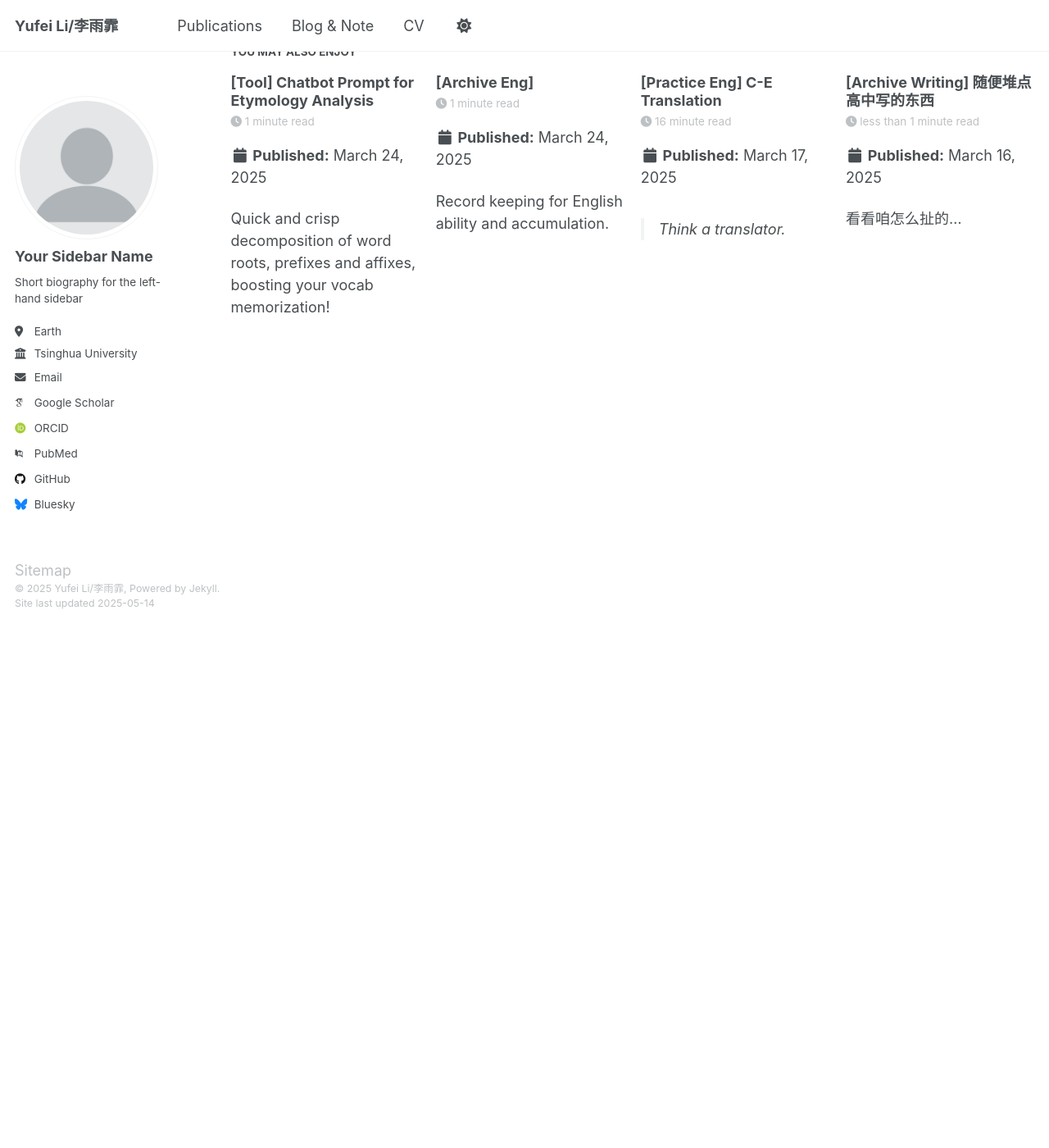
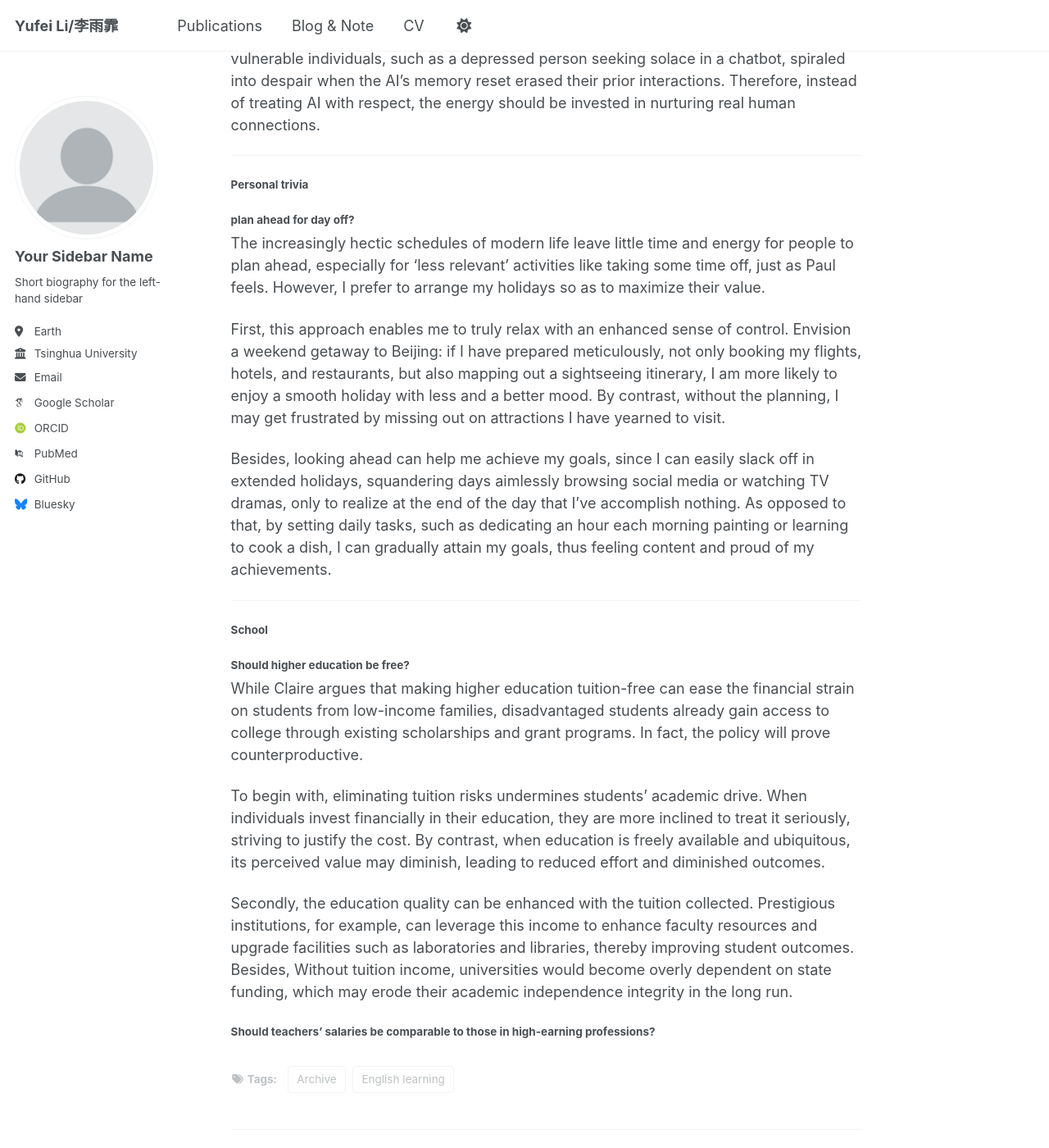
Before and after one commit to Floraaah/Floraaah, a Jekyll site: the page built from _posts/2025-05-14-blog-post-1.md, in a window 1280 px wide and 1400 px high, scrolled down 5184 px. Shown: the whole window at 82% size. Built offline with Jekyll 4.4.1, drawn with Linux system fonts in a browser that asks for light colours; some web fonts are replaced; before the commit the page ends 5948 px from its top, so only the background shows below that; some of the changed text lies outside the part shown.

Commit message:
Update 2025-05-14-blog-post-1.md

```diff
--- a/_posts/2025-05-14-blog-post-1.md
+++ b/_posts/2025-05-14-blog-post-1.md
@@ -61,6 +61,11 @@ The emerging AI avatars in social platforms reignite the debate over online pers
 
 Secondly, influencers frequently present false or exaggerated lifestyles, which can cause their followers to feel inadequate or stressed. Edited photos and fabricated stories are common, and followers who take these posts seriously may develop unrealistic expectations. This can negatively impact mental health, especially among younger users who are more susceptible to self-comparison.
 
+##### stay in one city?
+I firmly advocate for frequent relocation across cities, aligning with Claire’s perspective that novel environments combat mental stagnation. Neuroscientific studies confirm that adapting to unfamiliar settings stimulates neuroplasticity, enhancing cognitive flexibility and resilience—traits indispensable in today’s dynamic world. While the logistical hassles of moving exist, the long-term psychological dividends, such as heightened problem-solving skills, justify the effort.
+
+Despite Andrew’s claim that long-term residence may foster close ties in a single community, mobile living can actually deepen social capital. By navigating diverse communities, individuals master intercultural communication—a skill paramount in globalized professions. Besides, unlike localized networks that often consist of homogenous contacts, mobile individuals tend to build diverse networks across industries and regions. My cousin, for instance, secured three job offers after relocating twice, attributing her success to an expanded network and nuanced understanding of regional professional norms.
+
 ---
 #### Virtual tools
 
@@ -77,3 +82,25 @@ First, AI is merely a tool without life or entity, so paying it respect only har
 Secondly, treating AI with human-like regard poses psychological risks. These systems possess neither self-awareness nor accountability, making them incapable of reciprocating emotional investment. Tragically, there have already been cases where vulnerable individuals, such as a depressed person seeking solace in a chatbot, spiraled into despair when the AI’s memory reset erased their prior interactions. Therefore, instead of treating AI with respect, the energy should be invested in nurturing real human connections.
 
 ---
+
+#### Personal trivia
+
+##### plan ahead for day off?
+The increasingly hectic schedules of modern life leave little time and energy for people to plan ahead, especially for 'less relevant' activities like taking some time off, just as Paul feels. However, I prefer to arrange my holidays so as to maximize their value.
+
+First, this approach enables me to truly relax with an enhanced sense of control. Envision a weekend getaway to Beijing: if I have prepared meticulously, not only booking my flights, hotels, and restaurants, but also mapping out a sightseeing itinerary, I am more likely to enjoy a smooth holiday with less and a better mood. By contrast, without the planning, I may get frustrated by missing out on attractions I have yearned to visit.
+
+Besides, looking ahead can help me achieve my goals, since I can easily slack off in extended holidays, squandering days aimlessly browsing social media or watching TV dramas, only to realize at the end of the day that I've accomplish nothing. As opposed to that, by setting daily tasks, such as dedicating an hour each morning painting or learning to cook a dish, I can gradually attain my goals, thus feeling content and proud of my achievements.
+
+---
+
+#### School
+##### Should higher education be free?
+While Claire argues that making higher education tuition-free can ease the financial strain on students from low-income families, disadvantaged students already gain access to college through existing scholarships and grant programs. In fact, the policy will prove counterproductive.
+
+To begin with, eliminating tuition risks undermines students’ academic drive. When individuals invest financially in their education, they are more inclined to treat it seriously, striving to justify the cost. By contrast, when education is freely available and ubiquitous, its perceived value may diminish, leading to reduced effort and diminished outcomes.
+
+Secondly, the education quality can be enhanced with the tuition collected. Prestigious institutions, for example, can leverage this income to enhance faculty resources and upgrade facilities such as laboratories and libraries, thereby improving student outcomes. Besides, Without tuition income, universities would become overly dependent on state funding, which may erode their academic independence integrity in the long run.
+
+
+##### Should teachers' salaries be comparable to those in high-earning professions?
```
